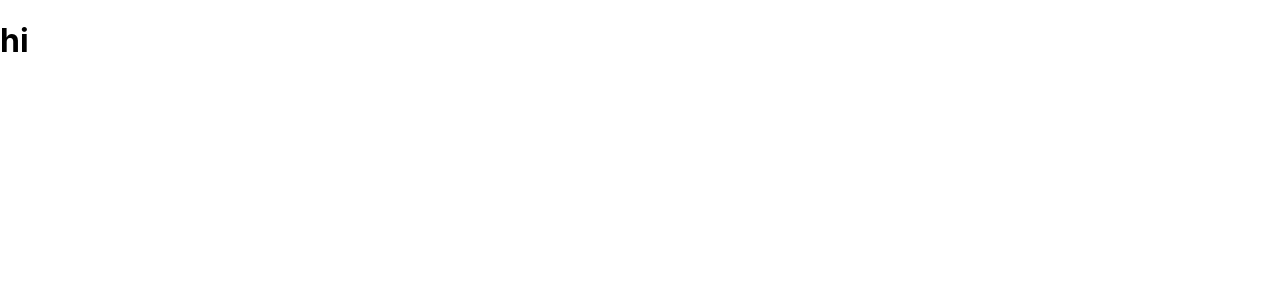
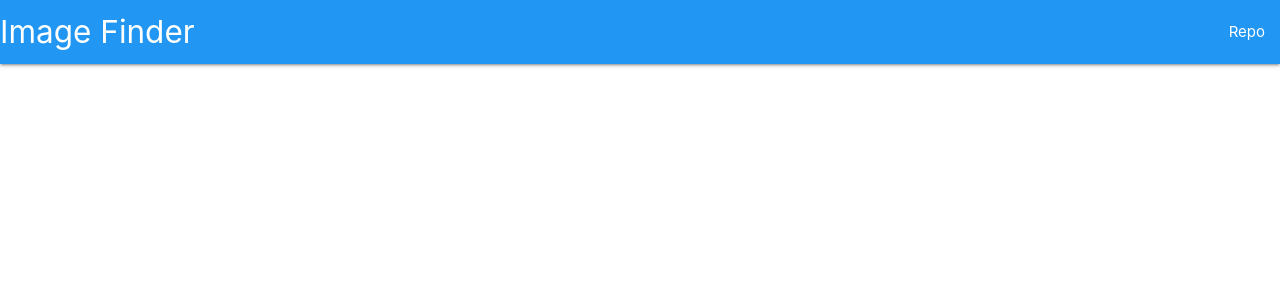
Before and after one commit to the-lensky/flickr-search, a React (Create React App) app: page / in a window 1280 px wide. Shown: the top 300 px of the page. Built offline with nearby package versions, Linux system fonts and the light colour scheme.

Commit message:
-add header component & env file

```diff
--- a/package.json
+++ b/package.json
@@ -12,6 +12,7 @@
     "@types/react-dom": "^17.0.0",
     "react": "^17.0.2",
     "react-dom": "^17.0.2",
+    "react-router-dom": "^5.2.0",
     "react-scripts": "4.0.3",
     "typescript": "^4.1.2",
     "web-vitals": "^1.0.1"
--- a/public/index.html
+++ b/public/index.html
@@ -11,6 +11,8 @@
     />
     <link rel="apple-touch-icon" href="%PUBLIC_URL%/logo192.png" />
     <link rel="manifest" href="%PUBLIC_URL%/manifest.json" />
+    <link rel="stylesheet" href="https://cdnjs.cloudflare.com/ajax/libs/materialize/1.0.0/css/materialize.min.css">
+    <link href="https://fonts.googleapis.com/icon?family=Material+Icons" rel="stylesheet">
     <title>Flickr Search App</title>
   </head>
   <body>
--- a/src/App.tsx
+++ b/src/App.tsx
@@ -1,9 +1,10 @@
 import React from 'react'
 import './App.css'
+import Header from './components/Header'
 
 function App() {
     return (
-        <h1>hi</h1>
+        <Header />
     )
 }
 
--- /dev/null
+++ b/src/components/Header.tsx
@@ -0,0 +1,16 @@
+
+
+const Header = () => {
+    return (
+        <nav className='blue'>
+            <div className="nav-wrapper">
+                <a href="/" className="brand-logo">Image Finder</a>
+                <ul id="nav-mobile" className="right hide-on-med-and-down">
+                    <li><a href="https://github.com/the-lensky/flickr-search"  rel="noreferrer" target="_blank">Repo</a></li>
+                </ul>
+            </div>
+        </nav>
+    )
+}
+
+export default Header
```
Also changed, not shown: 1 other file (tests, documents, lock files or other folders).
